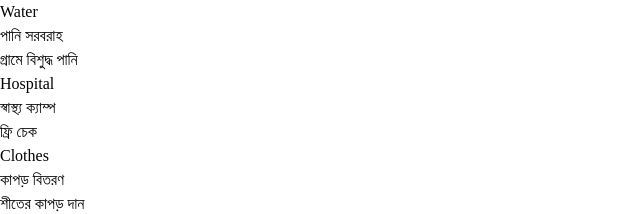
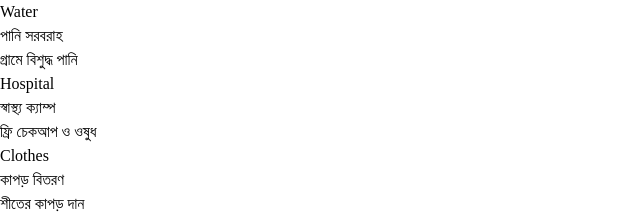
Before and after one commit to tufayel2007/Social-Development-Events-Platform, a React (Vite) app: page / in a window 1280 px wide. Shown: the part 2541-2755 px from the top of the page, without its empty margins (0-640 px from the left). Built offline with nearby package versions, Linux system fonts and the light colour scheme; no server answers.

Commit message:
update samthingh function

```diff
--- a/src/pages/Home/Home.jsx
+++ b/src/pages/Home/Home.jsx
@@ -82,7 +82,7 @@ const Home = () => {
     {
       icon: "Hospital",
       title: "স্বাস্থ্য ক্যাম্প",
-      desc: "ফ্রি চেক",
+      desc: "ফ্রি চেকআপ ও ওষুধ",
       color: "pink",
     },
     {
```
